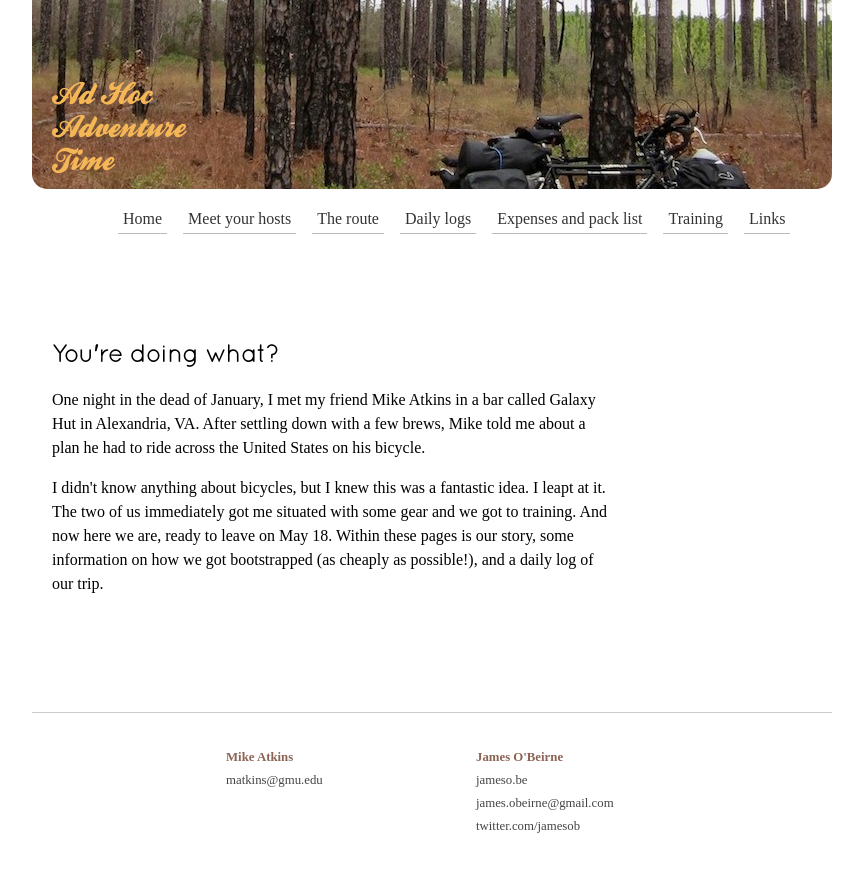
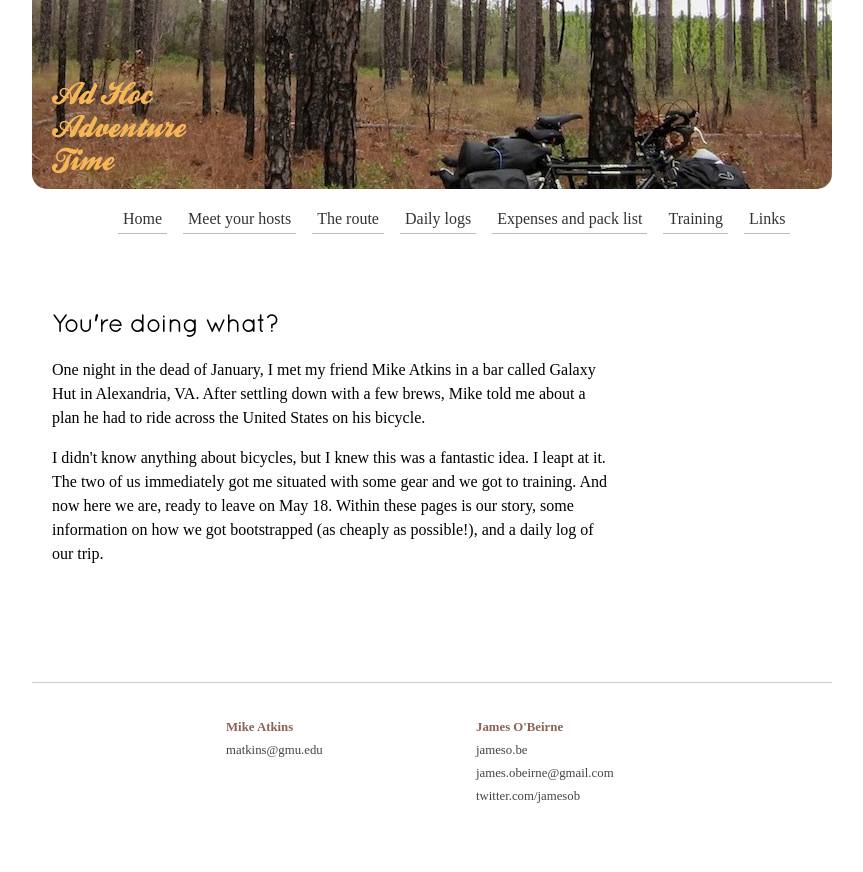
Before and after one commit to jamesob/biketrip, a Jekyll site: the page built from index.html, in a window 1280 px wide. Shown: the top 872 px of the page, without its empty margins (208-1071 px from the left). Built offline with Jekyll 4.4.1, drawn with Linux system fonts in a browser that asks for light colours.

Commit message:
more sensible css layout and a few misc. tweaks

```diff
--- a/_layouts/base.html
+++ b/_layouts/base.html
@@ -42,7 +42,9 @@
       </ul>
     </div>
 
+    <div id="pageContent">
     {{ content }}
+    </div>
 
     <div id="footer">
 
--- a/css/layout.css
+++ b/css/layout.css
@@ -31,7 +31,7 @@
 
 #nav {
   height: 60px;
-  margin-bottom: 60px;
+  margin-bottom: 30px;
 }
 
 #nav ul {
@@ -55,11 +55,14 @@
 
 /* content */
 
+#pageContent {
+  padding-left: 20px;
+}
+
 #content {
   float: left;
   width: 560px;
   padding-right: 20px;
-  padding-left: 20px;
   margin-bottom: 100px;
 }
 
@@ -69,7 +72,6 @@
 }
 
 #bios {
-  margin-top: 60px;
   width: 580px;
   margin-left: auto;
   margin-right: auto;
--- a/css/presentation.css
+++ b/css/presentation.css
@@ -57,6 +57,10 @@
   line-height: 1.5em;
 }
 
+#content {
+  vertical-align: text-top;
+}
+
 .blockCenter {
   display: block;
   margin-left: auto;
@@ -84,14 +88,14 @@
   right: 0%;
 }
 
-#content a {
+#pageContent a {
   font-weight: bold;
-  color: #6FBA99;
+  color: #A6CFE3;
   text-decoration: none;
 }
 
-#content a:hover {
-  color: #EBA162;
+#pageContent a:hover {
+  color: #FFA882;
 }
 
 
```
